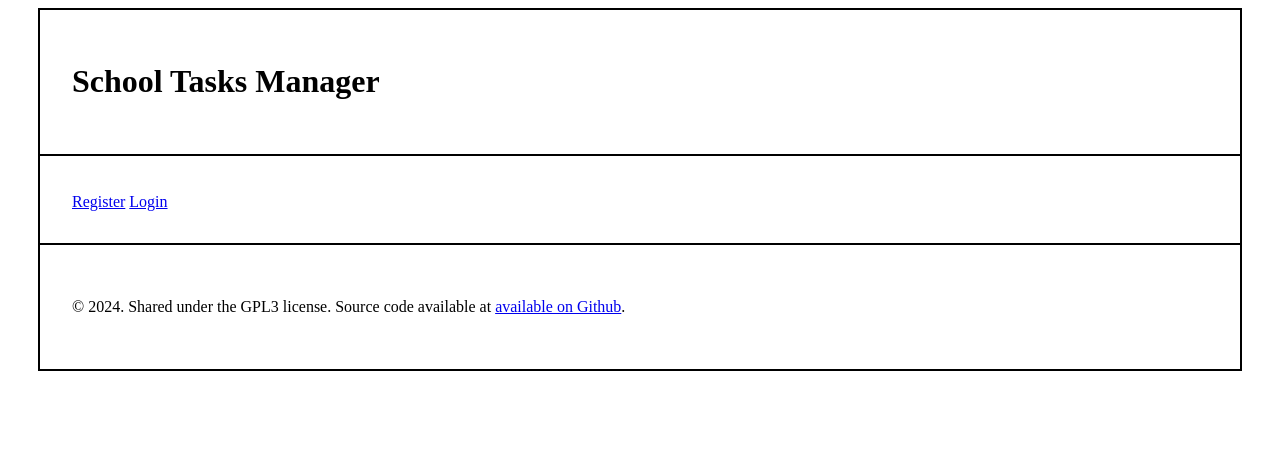
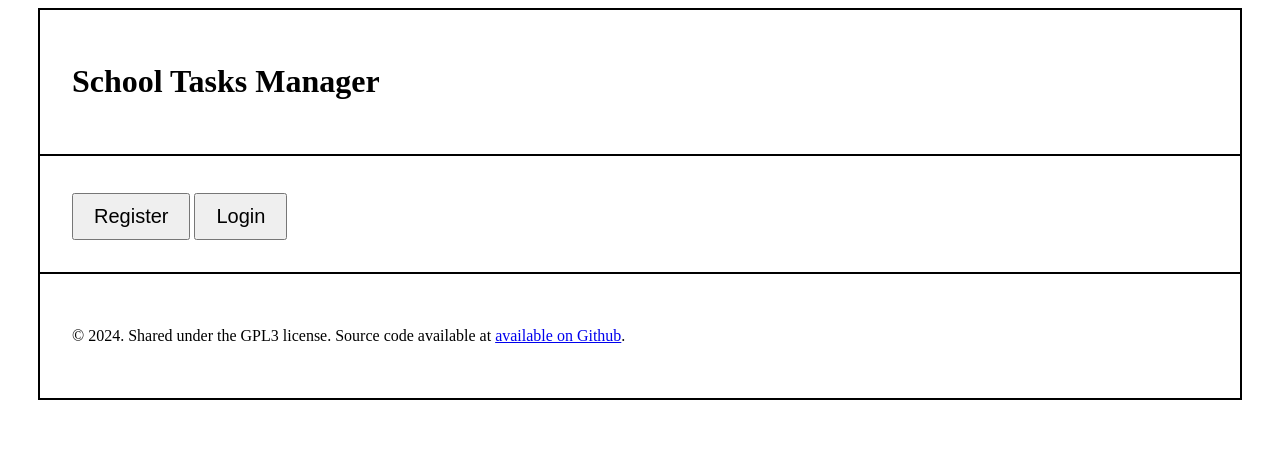
Before and after one commit to software-students-spring2024/2-web-app-exercise-teamdnjz, a Flask app: page / in a window 1280 px wide. Shown: the top 456 px of the page. Run offline with Flask 3, Linux system fonts and the light colour scheme.

Commit message:
changed some appearance of the reglog page

```diff
--- a/templates/reglog.html
+++ b/templates/reglog.html
@@ -13,8 +13,8 @@
         <h1>School Tasks Manager</h1>
       </header>
       <main>
-        <a href="/register">Register</a>
-        <a href="/login">Login</a>
+        <a href="/register"><button style="font-size: 20px; padding: 10px 20px;">Register</button></a>
+        <a href="/login"><button style="font-size: 20px; padding: 10px 20px;">Login</button></a>
       </main>
       <footer>
         <p>
```
